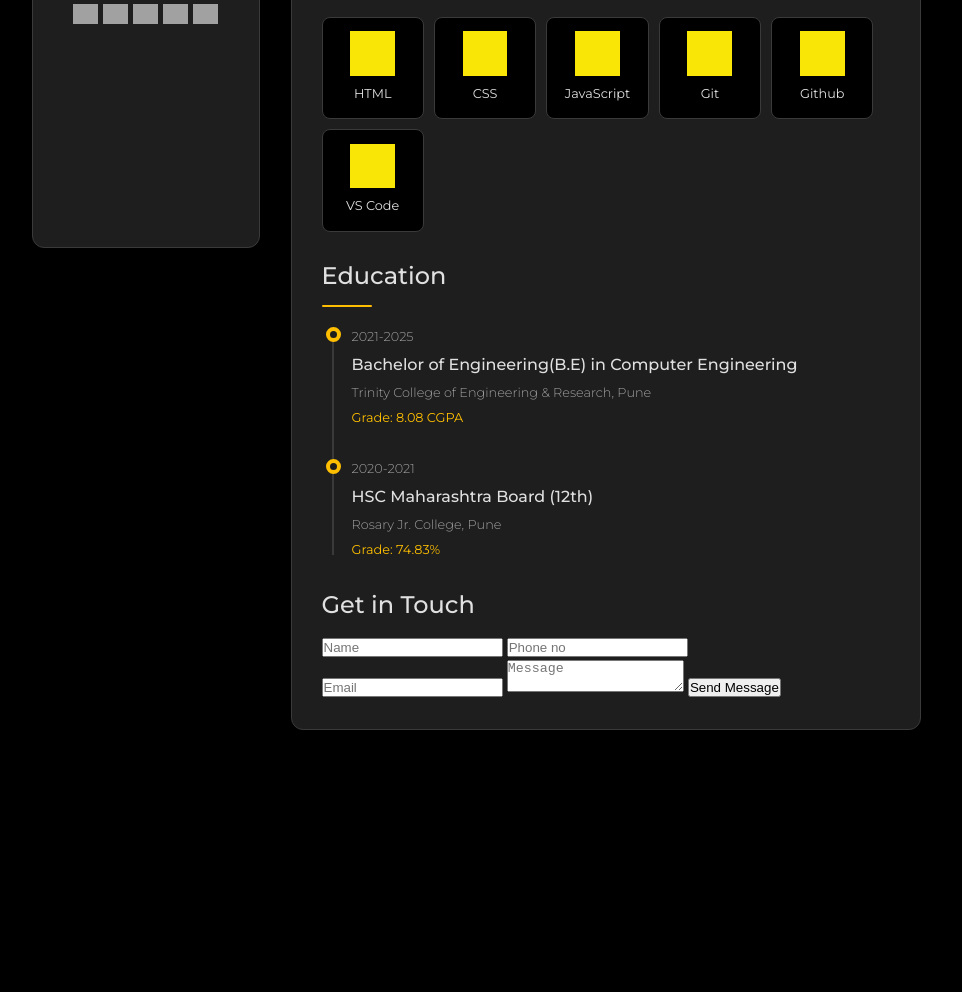
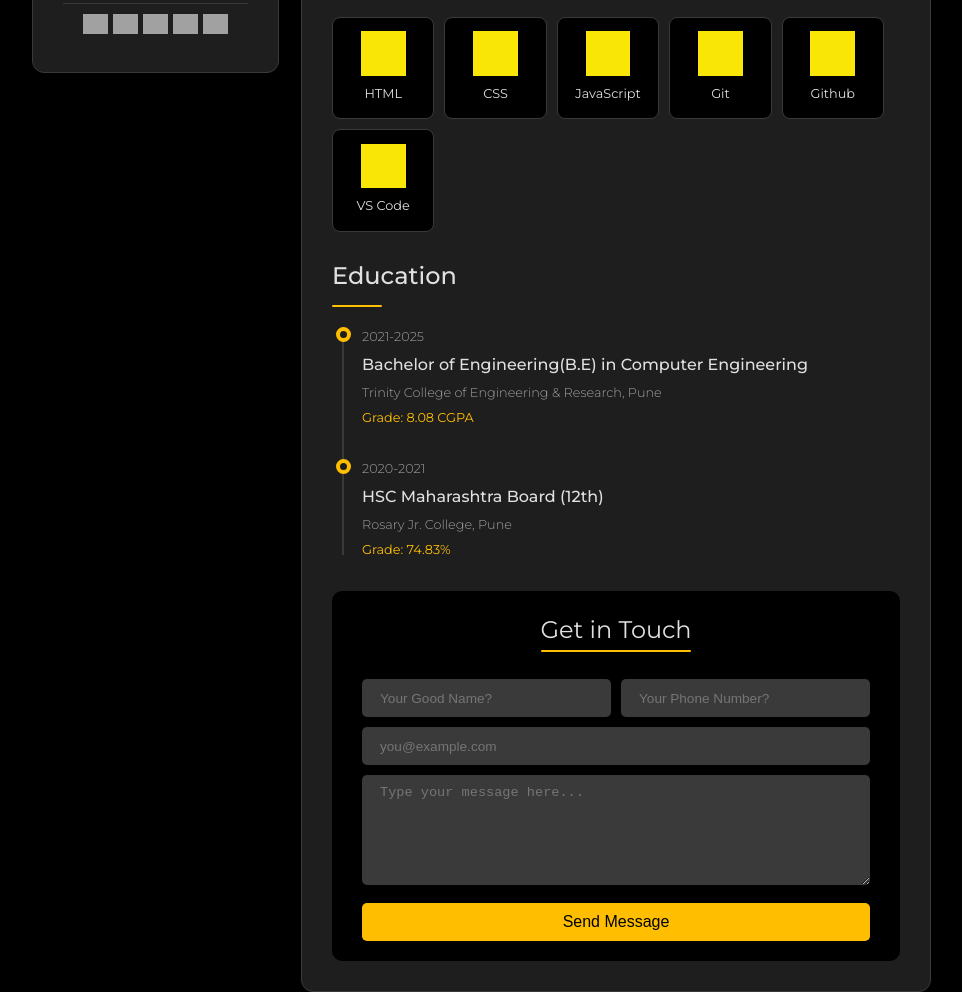
Before and after one commit to GauravPrajapati03/Profile-Page, a plain HTML site: page index.html in a window 1280 px wide. Shown: the part 422-1414 px from the top of the page, without its empty margins (192-1154 px from the left). Before the commit the page ends 1152 px from the top, so only its background shows below. Drawn offline with Linux system fonts and the light colour scheme; grey boxes are pictures that could not be loaded; a web font is replaced by a local one.

Commit message:
Completed profile page website

```diff
--- a/index.html
+++ b/index.html
@@ -135,13 +135,14 @@
             <section>
                 <div id="connect">
                     <h2 class="touch">Get in Touch</h2>
+                    <div class="line"></div>
                     <form action="">
                         <div>
-                            <input type="text" placeholder="Name">
-                            <input type="tel" placeholder="Phone no">
+                            <input type="text" placeholder="Your Good Name?">
+                            <input type="tel" placeholder="Your Phone Number?">
                         </div>
-                        <input type="email" placeholder="Email">
-                        <textarea placeholder="Message"></textarea>
+                        <input type="email" placeholder="you@example.com">
+                        <textarea rows="5" placeholder="Type your message here..."></textarea>
                         <button type="submit">Send Message</button>
                     </form>
                 </div>
--- a/style.css
+++ b/style.css
@@ -4,7 +4,8 @@
   box-sizing: border-box;
 }
 
-html, body {
+html,
+body {
   height: 100vh;
   background: #000;
   color: #a0a0a0;
@@ -27,7 +28,7 @@ html, body {
   background: #1e1e1e;
   max-width: 250px;
   border-radius: 12px;
-    min-height: 80vh;
+  min-height: fit-content;
   position: fixed;
   left: 17.5%;
   padding: 30px;
@@ -50,14 +51,14 @@ html, body {
 
 .profile h2 {
   color: #a0a0a0;
-    font-size: 14px;
+  font-size: 1rem;
   margin-top: 5px;
   font-weight: 500;
 }
 
 .profile p {
-    color: #FFBF00;
-    font-size: 8px;
+  color: #ffbf00;
+  font-size: 0.75rem;
   font-weight: 400;
   background-color: #000;
   padding: 7px 30px;
@@ -111,13 +112,15 @@ html, body {
 .social img {
   height: 20px;
   width: 25px;
-    filter: brightness(0) saturate(100%) invert(79%) sepia(5%) saturate(15%) hue-rotate(340deg) brightness(81%) contrast(89%);
+  filter: brightness(0) saturate(100%) invert(79%) sepia(5%) saturate(15%)
+    hue-rotate(340deg) brightness(81%) contrast(89%);
 }
 
 .social a:hover {
   transform: scale(1.2);
+  filter: brightness(0) saturate(100%) invert(85%) sepia(51%) saturate(1290%)
+    hue-rotate(1deg) brightness(104%) contrast(95%);
 }
-
 
 /* Main-content */
 .main-content {
@@ -125,17 +128,10 @@ html, body {
   width: 60%;
   border-radius: 12px;
   position: relative;
-    left: 15%;
+  left: 16%;
   padding: 30px;
   min-height: 80vh;
   border: 1px solid #3a3a3a;
-}
-
-.heading {
-    color: #e0e0e0;
-    font-size: 14px;
-    font-weight: 400;
-    margin-bottom: 10px;
 }
 
 /* navbar */
@@ -159,9 +155,8 @@ nav a {
 }
 
 nav a:hover {
-    color: #FFBF00;
+  color: #ffbf00;
 }
-
 
 /* About */
 
@@ -169,7 +164,7 @@ nav a:hover {
   color: #e0e0e0;
   font-size: 1.5rem;
   font-weight: 500;
-    margin: 25px 0 10px 0 ;
+  margin: 25px 0 10px 0;
 }
 
 #about p {
@@ -182,11 +177,15 @@ nav a:hover {
 .underline {
   height: 2px;
   width: 50px;
-    background-color: #FFBF00;
+  background-color: #ffbf00;
   border-radius: 5px;
-    margin-bottom: 20px
+  margin-bottom: 20px;
+  transition: all 0.5s ease-in-out;
 }
 
+.heading:hover + .underline {
+  width: 100px;
+}
 
 /* Skills */
 
@@ -222,7 +221,8 @@ ul {
 #skills li img {
   height: 3.5vw;
   width: 3.5vw;
-    filter: brightness(0) saturate(100%) invert(85%) sepia(51%) saturate(1290%) hue-rotate(1deg) brightness(104%) contrast(95%);
+  filter: brightness(0) saturate(100%) invert(85%) sepia(51%) saturate(1290%)
+    hue-rotate(1deg) brightness(104%) contrast(95%);
   margin-bottom: 3px;
 }
 
@@ -231,10 +231,10 @@ ul {
   border: 1px solid #fff;
 }
 
-
 /* Education */
 #education {
   position: relative;
+  margin-bottom: 30px;
 }
 .edu {
   margin-left: 30px;
@@ -255,8 +255,12 @@ ul {
   width: 15px;
   top: 10;
   border-radius: 50%;
-    border: 4px solid #FFBF00;
+  border: 4px solid #ffbf00;
   background-color: #1e1e1e;
+}
+
+.circle:hover {
+  transform: scale(1.2);
 }
 
 .edu p {
@@ -278,7 +282,7 @@ ul {
 }
 
 .edu p:nth-child(5) {
-    color: #FFBF00;
+  color: #ffbf00;
   font-size: 0.8rem;
   font-weight: 400;
   margin-bottom: 5px;
@@ -294,13 +298,96 @@ ul {
 
 /* Connect */
 
+#connect {
+  position: relative;
+  background: #000;
+  padding: 0 30px 0 30px;
+  border-radius: 10px;
+  /* border: 0.5px solid #8d6d0e; */
+}
+
 .touch {
   color: #e0e0e0;
   font-size: 1.5rem;
-    font-weight: 500;
-    margin: 25px 0 10px 0 ;
+  font-weight: 400;
+  text-align: center;
+  padding: 20px 0;
+  /* border-top: 1.5px solid #3a3a3a; */
 }
 
+.line {
+  height: 2px;
+  width: 150px;
+  background-color: #ffbf00;
+  border-radius: 5px;
+  position: absolute;
+  left: 50%;
+  transform: translateX(-50%);
+  top: 16%;
+  transition: all 0.5s ease-in-out;
+}
+
+.touch:hover + .line {
+  width: 250px;
+}
+
+form div {
+  display: flex;
+  justify-content: center;
+  align-items: center;
+  gap: 10px;
+}
+
+form div input {
+  margin: 10px 0 10px 0;
+}
+
+input {
+  width: 100%;
+  padding: 10px 18px;
+  background-color: #3a3a3a;
+  border: none;
+  border-radius: 5px;
+  color: #ffbf00;
+  font-size: 1rem;
+}
+
+input::placeholder {
+  font-size: 0.85rem;
+}
+
+form textarea {
+  width: 100%;
+  background-color: #3a3a3a;
+  border: none;
+  border-radius: 5px;
+  margin-top: 10px;
+  padding: 10px 18px;
+  color: #ffbf00;
+  font-size: 1rem;
+}
+
+textarea::placeholder {
+  font-size: 0.85rem;
+}
+
+form button {
+  width: 100%;
+  padding: 10px;
+  background-color: #ffbf00;
+  border: none;
+  border-radius: 5px;
+  margin: 10px 0 20px 0;
+  font-size: 1rem;
+  transition: all 0.5s ease-in-out;
+}
+
+form button:hover {
+  background: #000;
+  color: #ffbf00;
+  cursor: pointer;
+  border: 1px solid #fff;
+}
 
 /* Responsive */
 
@@ -335,7 +422,6 @@ ul {
     min-height: auto;
   }
 
-
   .profile img {
     width: 30vw;
     height: 30vw;
@@ -349,7 +435,8 @@ ul {
     font-size: 0.8rem;
   }
 
-    .label, .value {
+  .label,
+  .value {
     font-size: 1rem;
   }
 }
```
Lines whose indentation alone changed are shown as unchanged.
